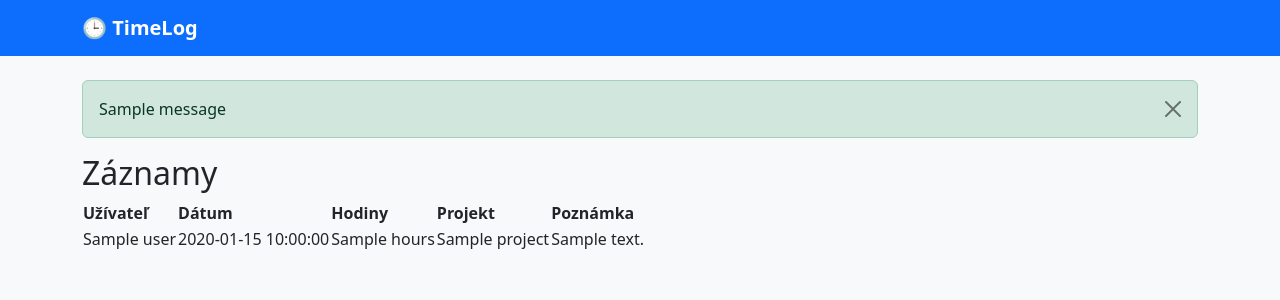
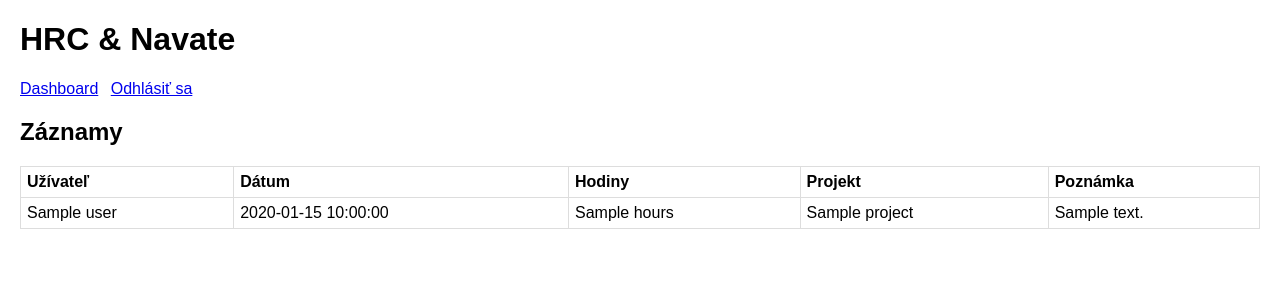
Before and after one commit to matejva/test, a Flask app: template templates/entries.html in a window 1280 px wide. Shown: the top 300 px of the page. Run offline with Flask 3, Linux system fonts and the light colour scheme; tables that the repository leaves empty hold one stand-in row (values such as "Sample post"); the template is opened without the code that fills it: values that come from a table or form of the project are taken from there, most other values are stand-ins (such as "Sample title", 1, 10 or a date in 2020); one stand-in notice (Sample message) is shown.

Commit message:
Update base.html

```diff
--- a/templates/base.html
+++ b/templates/base.html
@@ -1,43 +1,24 @@
-<!doctype html>
+<!DOCTYPE html>
 <html lang="sk">
 <head>
-  <meta charset="utf-8">
-  <title>TimeLog</title>
-  <link href="https://cdn.jsdelivr.net/npm/bootstrap@5.3.2/dist/css/bootstrap.min.css" rel="stylesheet">
+  <meta charset="UTF-8">
+  <title>HRC & Navate</title>
+  <link rel="stylesheet" href="{{ url_for('static', filename='style.css') }}">
+  <script src="{{ url_for('static', filename='script.js') }}" defer></script>
 </head>
-<body class="bg-light">
-  <nav class="navbar navbar-expand-lg navbar-dark bg-primary mb-4">
-    <div class="container">
-      <a class="navbar-brand fw-bold" href="{{ url_for('dashboard') }}">🕒 TimeLog</a>
-      {% if current_user.is_authenticated %}
-      <div class="navbar-nav">
-        <a class="nav-link" href="{{ url_for('dashboard') }}">Dashboard</a>
-        <a class="nav-link" href="{{ url_for('entries') }}">Záznamy</a>
-        <a class="nav-link" href="{{ url_for('add_entry') }}">+ Pridať</a>
-        {% if current_user.is_admin %}
-        <a class="nav-link" href="{{ url_for('admin_panel') }}">Admin</a>
-        {% endif %}
-        <a class="nav-link text-warning" href="{{ url_for('logout') }}">Odhlásiť</a>
-      </div>
+<body>
+  <header>
+    <h1>HRC & Navate</h1>
+    <nav>
+      <a href="/dashboard">Dashboard</a>
+      {% if session['user']['role'] == 'admin' %}
+      <a href="/projects">Projekty</a>
       {% endif %}
-    </div>
-  </nav>
-
-  <div class="container">
-    {% with messages = get_flashed_messages(with_categories=true) %}
-      {% if messages %}
-        {% for cat, msg in messages %}
-          <div class="alert alert-{{ 'success' if cat=='success' else 'danger' }} alert-dismissible fade show" role="alert">
-            {{ msg }}
-            <button type="button" class="btn-close" data-bs-dismiss="alert"></button>
-          </div>
-        {% endfor %}
-      {% endif %}
-    {% endwith %}
-
+      <a href="/logout">Odhlásiť sa</a>
+    </nav>
+  </header>
+  <main>
     {% block content %}{% endblock %}
-  </div>
-
-  <script src="https://cdn.jsdelivr.net/npm/bootstrap@5.3.2/dist/js/bootstrap.bundle.min.js"></script>
+  </main>
 </body>
 </html>
```
